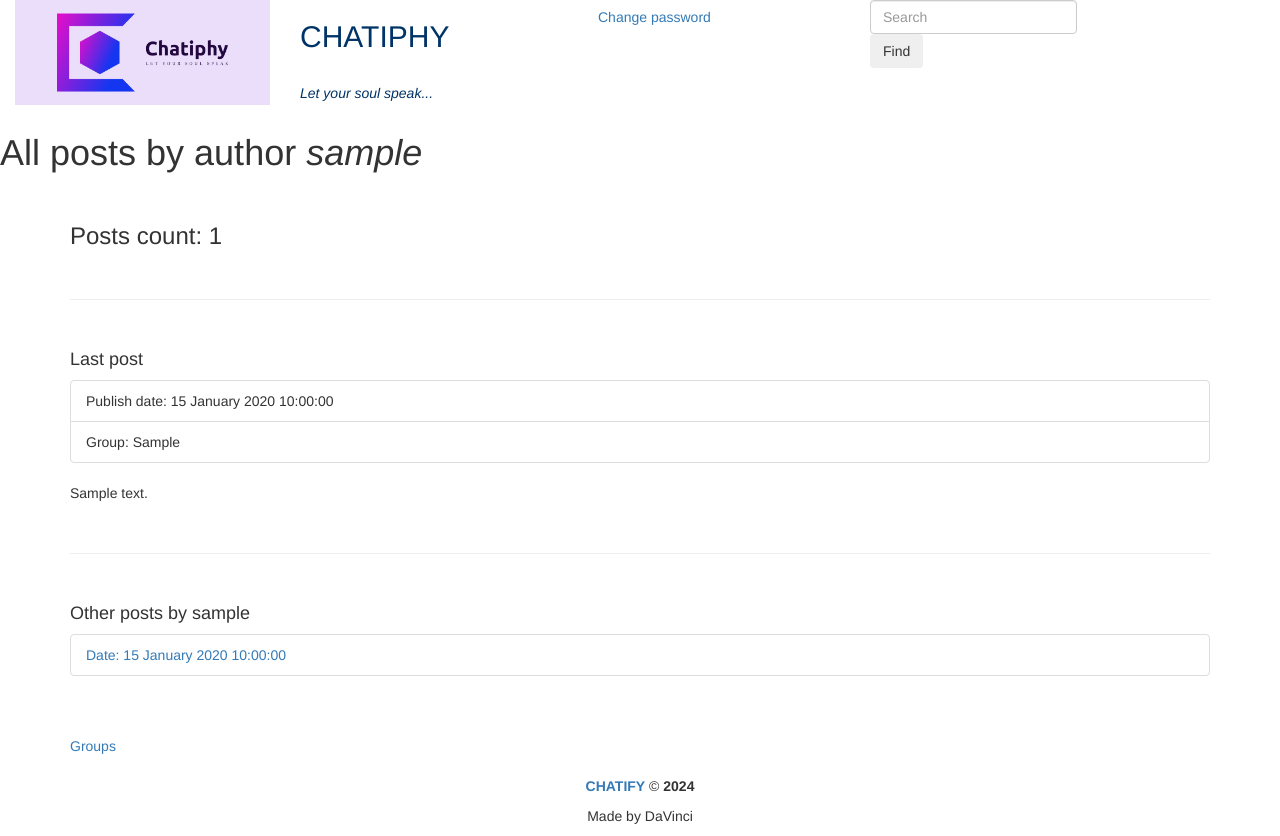
After one commit to DaVinci89/Chatiphy, a Django app: a page that uses Chatiphy/templates/includes/header.html in a window 1280 px wide. The commit adds this page. Run offline with Django 5.2, Linux system fonts and the light colour scheme; tables that the repository leaves empty hold one stand-in row (values such as "Sample post"); some libraries are stand-ins or nearby versions.

Commit message:
Reformat header template. Add profile and post_detail templates and functionality for views.

```diff
--- a/Chatiphy/post_maker/urls.py
+++ b/Chatiphy/post_maker/urls.py
@@ -8,5 +8,7 @@ urlpatterns = [
     path("groups/", views.group_posts, name="group_posts"),
     path("groups/<slug:page>", views.group_posts_page, name="group_page"),
     path("feedback/", views.feedback, name="feedback"),
-    path("feedback/success/", views.feedback_success, name="feedback_success")
+    path("feedback/success/", views.feedback_success, name="feedback_success"),
+    path("profile/<str:username>/", views.profile, name="profile"),
+    path("posts/<int:post_id>/", views.post_detail, name="post_detail")
 ]
--- a/Chatiphy/post_maker/views.py
+++ b/Chatiphy/post_maker/views.py
@@ -1,4 +1,5 @@
 from django.shortcuts import render, get_object_or_404, redirect
+from django.contrib.auth.models import User
 from django.conf import settings
 from .models import Post, Group
 from django.core.paginator import Paginator
@@ -72,3 +73,27 @@ def feedback(request):
 
 def feedback_success(request):
     return render(request, "post_maker/feedback_success.html")
+
+def profile(request, username):
+    template = "post_maker/profile.html"
+    user = get_object_or_404(User, username=username)
+    posts = Post.objects.filter(author=user).order_by("-pub_date")
+    latest = posts.latest("pub_date")
+    latest_text = latest.text
+    count = posts.count()
+    paginator = Paginator(posts, 5)
+    page_number = request.GET.get('page')
+    page_obj = paginator.get_page(page_number)
+
+    context = {"username":username,
+               "count":count,
+               "page_obj":page_obj,
+               "latest":latest,
+               "latest_text":latest_text}
+    return render(request, template, context)
+
+def post_detail(request, post_id):
+    template = "post_maker/post_detail.html"
+    post = get_object_or_404(Post, pk=post_id)
+    context = {"post":post}
+    return render(request, template, context)
--- a/Chatiphy/templates/includes/header.html
+++ b/Chatiphy/templates/includes/header.html
@@ -1,9 +1,17 @@
 {% load static %}
-<img width="20%" height="5%" src="{% static 'img/logo.png' %}" alt="logo">
-<a href="{% url 'users:password_change' %}" class="btn btn-link">Change password</a>
-<h1>CHATIPHY</h1><br>
-<div class="container">
-    <div class="card">
+<div class="container row py-15">
+    <div class="col-md-3">
+        <a href="/"><img width="100%" height="100%" src="{% static 'img/logo.png' %}" alt="logo"></a>
+    </div>
+    <div class="col-md-3">
+        <h2 style="color:#003366">CHATIPHY</h2><br>
+        <p><span style="font-style:italic; color:#003366">Let your soul speak...</span></p>
+    </div>
+    <div class="col-md-3">
+        <a href="{% url 'users:password_change' %}" class="btn btn-link">Change password</a><br>
+    </div>
+
+    <div class="card col-md-3">
         <div class="card-body">
             <form class="form-inline" action="/">
                 <div class="form-row">
--- a/Chatiphy/templates/post_maker/index.html
+++ b/Chatiphy/templates/post_maker/index.html
@@ -1,5 +1,5 @@
 {% extends "base.html" %}
-{% block header %}Last posts on site{% endblock %}
+{% block header %}<h2>Last posts on site</h2>{% endblock %}
 {% block content %}
     <div class="container">
         {% for post in page_obj %}
--- /dev/null
+++ b/Chatiphy/templates/post_maker/profile.html
@@ -0,0 +1,33 @@
+{% extends 'base.html' %}
+{% block title %}Profile: {{ username }}{% endblock %}
+{% block header %}<h1>All posts by author <i>{{ username }}</i></h1>{% endblock %}
+{% block content %}
+    <div class="container py-5">
+        <h3>Posts count: {{ count }}</h3>
+        <br>
+        <hr>
+        <br>
+        <article>
+            <h4>Last post</h4>
+            <ul class="list-group">
+                <li class="list-group-item">Publish date: {{ latest.pub_date|date:"d E Y H:i:s" }}</li>
+                <li class="list-group-item">Group: {{ latest.group }}</li>
+            </ul>
+            <p>{{ latest_text }}</p>
+        </article>
+        <br>
+        <hr>
+        <br>
+        <h4>Other posts by {{ username }}</h4>
+        {% for post in page_obj %}
+            <ul class="list-group">
+                <li class="list-group-item"><a href="{% url 'post_maker:post_detail' post.pk %}">Date: {{post.pub_date|date:"d E Y H:i:s"}}</a></li>
+            </ul>
+            {% if not forloop.last %}<hr>{% endif %}
+        {% endfor %}
+        <br>
+        {% include 'post_maker/includes/paginator.html' %}
+        <br>
+        <a href="{% url 'post_maker:group_posts' %}">Groups</a>
+    </div>
+{% endblock %}
```
Also changed, not shown: Chatiphy/templates/post_maker/post_detail.html (added, +33 -0 lines).
